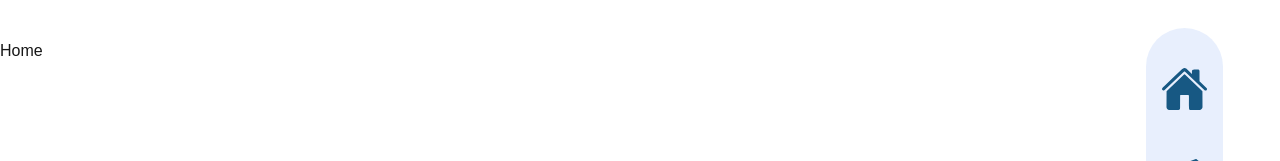
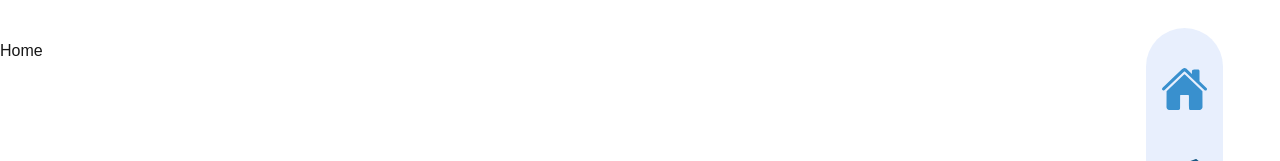
Before and after one commit to yburdakova/ccs-website, a Next.js app: page / in a window 1280 px wide. Shown: the part 126-287 px from the top of the page. Built offline with nearby package versions, Linux system fonts and the light colour scheme.

Commit message:
feat: dynamic styles for active menu links

```diff
--- a/src/app/globals.css
+++ b/src/app/globals.css
@@ -5,7 +5,7 @@
 :root {
   --background: #ffffff;
   --foreground: #171717;
-  --accentcolor: #3990CE;
+  --accentcolor: #3990CE;;
   --linkcolor:  #175883;
 }
 
@@ -13,7 +13,7 @@
   :root {
     --background: #051927;
     --foreground: #ededed;
-    --accentcolor: #175883;
+    --accentcolor: #3990CE;
     --linkcolor: #ededed;
   }
 }
@@ -26,3 +26,12 @@ body {
 a {
   color: var(--linkcolor);
 }
+
+@layer utilities {
+  .accent {
+    color: var(--accentcolor);
+  }
+  .linkcolor{
+    color: var(--linkcolor);
+    }
+}
--- a/src/components/Header.tsx
+++ b/src/components/Header.tsx
@@ -12,7 +12,7 @@ const Header = () => {
       </Link>
       <div className="flex gap-4 align-bottom text-2xl z-50">
         {socialsData.map((link, index) => (
-          <Link href={link.path} key={`navlink-${index}`} >
+          <Link href={link.path} key={`navlink-${index}`} target='_blank'>
             {link.icon}
           </Link>
         ))}
--- a/src/components/Nav.tsx
+++ b/src/components/Nav.tsx
@@ -1,13 +1,24 @@
+"use client";
+
 import React from 'react';
 import { navData } from '@/data/navData';
 import Link from 'next/link';
+import { usePathname } from 'next/navigation';
+
 
 const Nav = () => {
+
+  const pathname = usePathname();
+  console.log(pathname)
+
   return (
     <nav className='flex flex-col items-center xl:justify-center gap-y-4 fixed bottom-0 h-max mt-auto xl:right-[5%] z-40 top-0 w-full xl:w-16 xl:max-w-md xl:h-screen px-[5%] xl:px-0'>
       <div className='flex w-full xl:flex-col items-center justify-between xl:justify-center gap-y-12  backdrop-blur-sm text-3xl rounded-full h-fit min-w-fit mb-6  xl:mb-0 py-4 xl:py-10 px-4 md:px-10 xl:px-4 bg-blue-600/10 dark:bg-white/10'>
         {navData.map((link, index) => (
-          <Link href={link.path} key={`navlink-${index}`} >
+          <Link
+            href={link.path}
+            key={`navlink-${index}`}
+            className={`${link.path === pathname && 'accent'}`}>
             {link.icon}
           </Link>
         ))}
--- a/src/components/Support.tsx
+++ b/src/components/Support.tsx
@@ -1,12 +1,18 @@
+"use client";
+
 import React from 'react';
 import Link from 'next/link';
 import SupportIcon from './icons/SupprtIcon';
+import { usePathname } from 'next/navigation';
 
 const Nav = () => {
+    const pathname = usePathname();
+
+  const currentPath = "/support"
   return (
     <nav className='flex absolute top-30 xl:bottom-10 right-[4.5%] z-50'>
       <div className='rounded-full bg-blue-600/10 dark:bg-white/10 p-4'>
-          <Link href={"/support"}>
+          <Link href={currentPath} className={`${currentPath === pathname && 'accent'}`}>
             <SupportIcon/>
           </Link>
       </div>
--- a/tailwind.config.ts
+++ b/tailwind.config.ts
@@ -11,8 +11,7 @@ export default {
     extend: {
       colors: {
         background: "var(--background)",
-        foreground: "var(--foreground)",
-        linkcolor: "var(--linkcolor)",
+        foreground: "var(--foreground)"
       },
     },
   },
```
